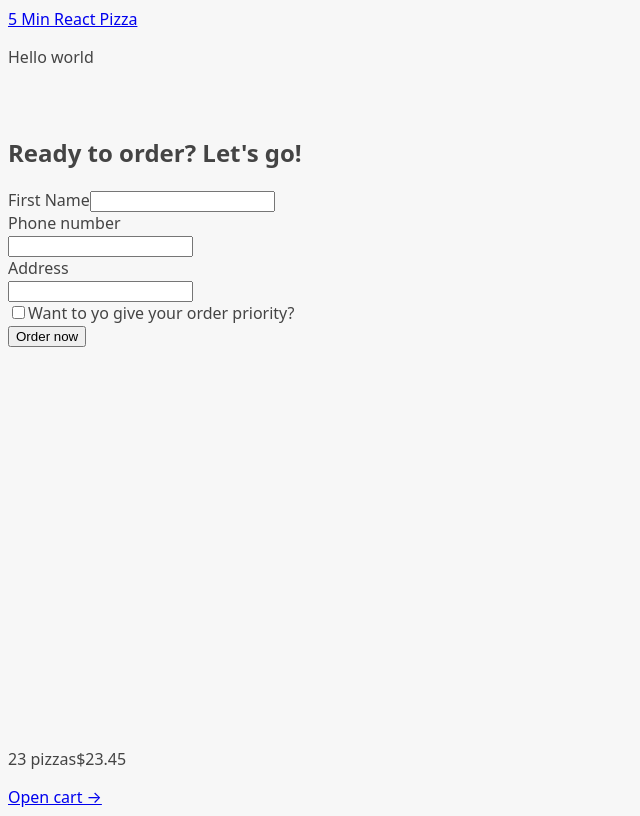
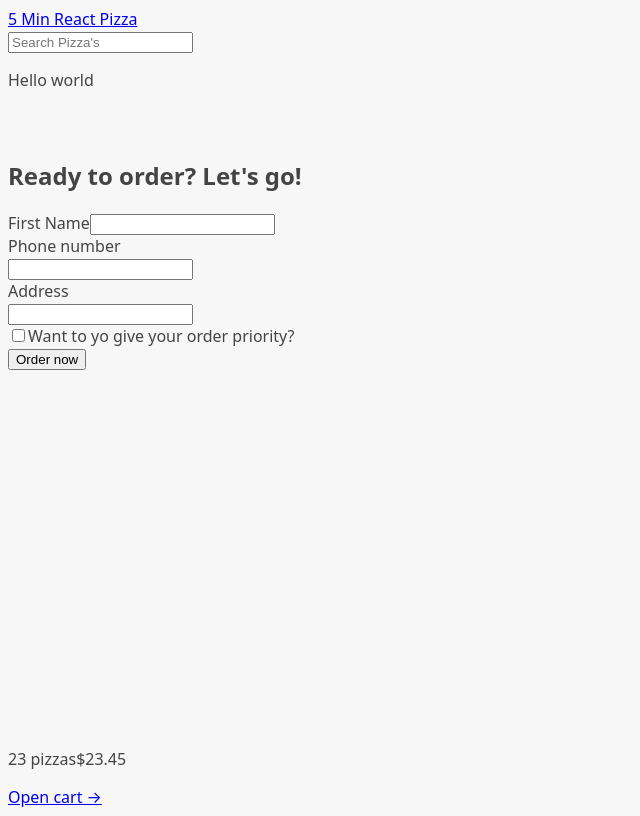
Before and after one commit to Sanskar-Rijal/5-Min-Pizza-, a React (Vite) app: page /order/new in a window 1280 px wide. Shown: the whole page, without its empty margins (0-640 px from the left). Built offline with nearby package versions, Linux system fonts and the light colour scheme.

Commit message:
sending order via form (post request)

```diff
--- a/src/App.jsx
+++ b/src/App.jsx
@@ -1,8 +1,10 @@
 import { createBrowserRouter, RouterProvider } from "react-router-dom";
 import Home from "./ui/Home";
 import Menu, { loader as MenuLoader } from "./features/menu/Menu";
-import CreateOrder from "./features/order/CreateOrder";
-import Order from "./features/order/Order";
+import CreateOrder, {
+  action as createOrderAction,
+} from "./features/order/CreateOrder";
+import Order, { orderLoader } from "./features/order/Order";
 import Cart from "./features/cart/Cart";
 import AppLayout from "./ui/AppLayout";
 import Error from "./ui/Error";
@@ -28,10 +30,13 @@
       },
       {
         path: "/order/new",
+        action: createOrderAction,
         element: <CreateOrder />,
       },
       {
         path: "/order/:orderId",
+        errorElement: <Error />,
+        loader: orderLoader,
         element: <Order />,
       },
     ],
--- a/src/features/order/CreateOrder.jsx
+++ b/src/features/order/CreateOrder.jsx
@@ -1,4 +1,6 @@
 import { useState } from "react";
+import { Form, redirect } from "react-router-dom";
+import { createOrder } from "../../services/apiRestaurant";
 
 // https://uibakery.io/regex-library/phone-number
 const isValidPhone = (str) =>
@@ -32,13 +34,12 @@
 
 function CreateOrder() {
   // const [withPriority, setWithPriority] = useState(false);
-  const cart = fakeCart;
+  const cart = fakeCart; //we want to send the cart to the form so that we can get from action
 
   return (
     <div>
       <h2>Ready to order? Let's go!</h2>
-
-      <form>
+      <Form method="POST">
         <div>
           <label>First Name</label>
           <input type="text" name="customer" required />
@@ -70,11 +71,33 @@
         </div>
 
         <div>
+          {/* we can send any data to form field without asking the user , by using input field */}
+          <input type="hidden" name="cart" value={JSON.stringify(cart)} />
           <button>Order now</button>
         </div>
-      </form>
+      </Form>
+      {/* when we submit the form, it will call the action function below, and will pass request as parameter */}
     </div>
   );
 }
 
+export async function action({ request }) {
+  const formData = await request.formData();
+  const data = Object.fromEntries(formData);
+  // console.log(data);
+  const order = {
+    ...data,
+    cart: JSON.parse(data.cart),
+    priority: data.priority === "on",
+  };
+
+  console.log(order);
+
+  const newOrder = await createOrder(order);
+  //now we want to redirect the user to order/id page
+
+  return redirect(`/order/${newOrder.id}`); //we can't use useNavigate hook here,
+  //it can be used only in components
+}
+
 export default CreateOrder;
--- a/src/features/order/Order.jsx
+++ b/src/features/order/Order.jsx
@@ -1,47 +1,50 @@
 // Test ID: IIDSAT
 
+import { useLoaderData } from "react-router-dom";
+import { getOrder } from "../../services/apiRestaurant";
 import {
   calcMinutesLeft,
   formatCurrency,
   formatDate,
 } from "../../utils/helpers";
 
-const order = {
-  id: "ABCDEF",
-  customer: "Jonas",
-  phone: "123456789",
-  address: "Arroios, Lisbon , Portugal",
-  priority: true,
-  estimatedDelivery: "2027-04-25T10:00:00",
-  cart: [
-    {
-      pizzaId: 7,
-      name: "Napoli",
-      quantity: 3,
-      unitPrice: 16,
-      totalPrice: 48,
-    },
-    {
-      pizzaId: 5,
-      name: "Diavola",
-      quantity: 2,
-      unitPrice: 16,
-      totalPrice: 32,
-    },
-    {
-      pizzaId: 3,
-      name: "Romana",
-      quantity: 1,
-      unitPrice: 15,
-      totalPrice: 15,
-    },
-  ],
-  position: "-9.000,38.000",
-  orderPrice: 95,
-  priorityPrice: 19,
-};
+// const order = {
+//   id: "ABCDEF",
+//   customer: "Jonas",
+//   phone: "123456789",
+//   address: "Arroios, Lisbon , Portugal",
+//   priority: true,
+//   estimatedDelivery: "2027-04-25T10:00:00",
+//   cart: [
+//     {
+//       pizzaId: 7,
+//       name: "Napoli",
+//       quantity: 3,
+//       unitPrice: 16,
+//       totalPrice: 48,
+//     },
+//     {
+//       pizzaId: 5,
+//       name: "Diavola",
+//       quantity: 2,
+//       unitPrice: 16,
+//       totalPrice: 32,
+//     },
+//     {
+//       pizzaId: 3,
+//       name: "Romana",
+//       quantity: 1,
+//       unitPrice: 15,
+//       totalPrice: 15,
+//     },
+//   ],
+//   position: "-9.000,38.000",
+//   orderPrice: 95,
+//   priorityPrice: 19,
+// };
 
 function Order() {
+  const order = useLoaderData();
   // Everyone can search for all orders, so for privacy reasons we're gonna gonna exclude names or address, these are only for the restaurant staff
   const {
     id,
@@ -83,4 +86,10 @@
   );
 }
 
+export async function orderLoader({ params }) {
+  //useParam hook can only be used in components, not in functions
+  const order = await getOrder(params.orderId);
+  return order;
+}
+
 export default Order;
--- /dev/null
+++ b/src/features/order/SearchOrder.jsx
@@ -0,0 +1,27 @@
+import { useState } from "react";
+import { useNavigate } from "react-router-dom";
+
+function SearchOrder() {
+  const [query, setQuery] = useState("");
+  const navigate = useNavigate();
+
+  function handleSubmit(event) {
+    event.preventDefault();
+    if (!query) return;
+    //navigate to order details page
+    navigate("/order/" + query);
+    setQuery("");
+  }
+
+  return (
+    <form onSubmit={handleSubmit}>
+      <input
+        placeholder="Search Pizza's"
+        value={query}
+        onChange={(event) => setQuery(event.target.value)}
+      ></input>
+    </form>
+  );
+}
+
+export default SearchOrder;
--- a/src/ui/Header.jsx
+++ b/src/ui/Header.jsx
@@ -1,9 +1,11 @@
 import { Link } from "react-router-dom";
+import SearchOrder from "../features/order/SearchOrder";
 
 function Header() {
   return (
     <header>
       <Link to="/">5 Min React Pizza</Link>
+      <SearchOrder />
       <p>Hello world </p>
     </header>
   );
```
